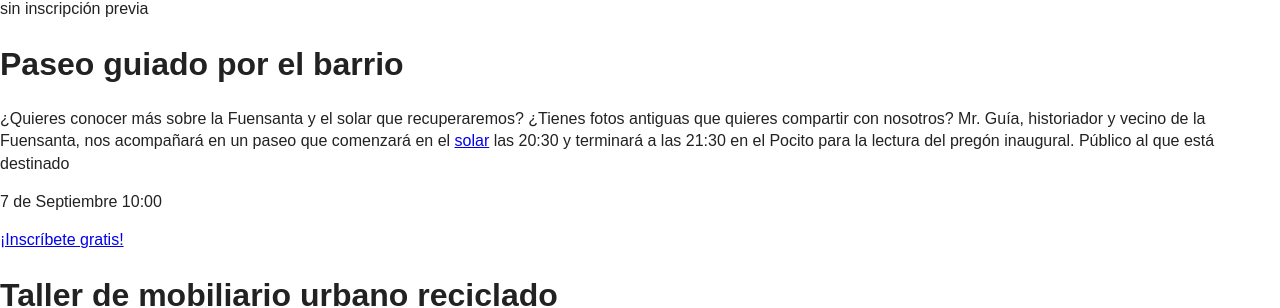
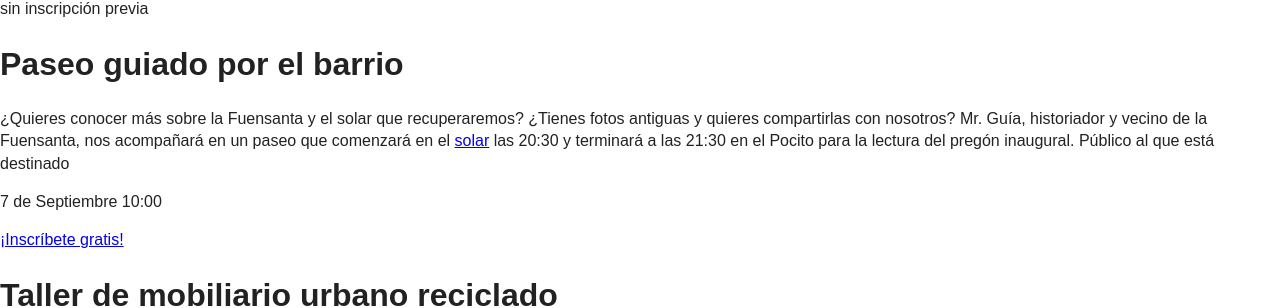
Before and after one commit to colaborativa/urbanismodebarrio.com, a Jekyll site: the page built from index.md, in a window 1280 px wide. Shown: the part 404-712 px from the top of the page. Built offline with Jekyll 4.4.1, drawn with Linux system fonts in a browser that asks for light colours; nearby versions of some CDN libraries.

Commit message:
Updated index.md

```diff
--- a/index.md
+++ b/index.md
@@ -13,7 +13,7 @@ actividad:
     fecha: {natural: 6 de Septiembre, formateada: 2012-09-06 }
     hora: "20:30"
    inscripcion: {titulo: sin inscripción previa }
-   descripcion: "¿Quieres conocer más sobre la Fuensanta y el solar que recuperaremos? ¿Tienes fotos antiguas que quieres compartir con nosotros? Mr. Guía, historiador y vecino de la Fuensanta, nos acompañará en un paseo que comenzará en el <a href='http://tiles.mapbox.com/colaborativa/map/map-9wllrvbl'>solar</a> las 20:30 y terminará a las 21:30 en el Pocito para la lectura del pregón inaugural. Público al que está destinado"
+   descripcion: "¿Quieres conocer más sobre la Fuensanta y el solar que recuperaremos? ¿Tienes fotos antiguas y quieres compartirlas con nosotros? Mr. Guía, historiador y vecino de la Fuensanta, nos acompañará en un paseo que comenzará en el <a href='http://tiles.mapbox.com/colaborativa/map/map-9wllrvbl'>solar</a> las 20:30 y terminará a las 21:30 en el Pocito para la lectura del pregón inaugural. Público al que está destinado"
 
  - titulo: Taller de mobiliario urbano reciclado
    horario:
```
